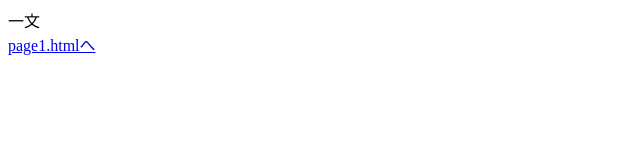
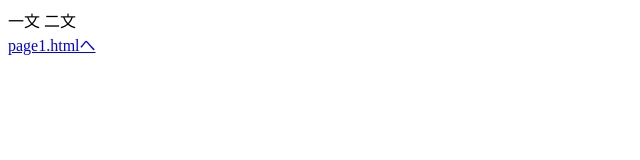
Before and after one commit to git-kensyu2312/teamC, a plain HTML site: page index.html in a window 1280 px wide. Shown: the full height of the page, 0-640 px from the left. Drawn offline with Linux system fonts and the light colour scheme.

Commit message:
二分を作りました

```diff
--- a/index.html
+++ b/index.html
@@ -8,6 +8,7 @@
 </head>
 <body>
     <p1>一文</p1>
+    <p2>二文</p2>
     <br>
     <a href="page1.html">page1.htmlへ</a>
 </body>
```
